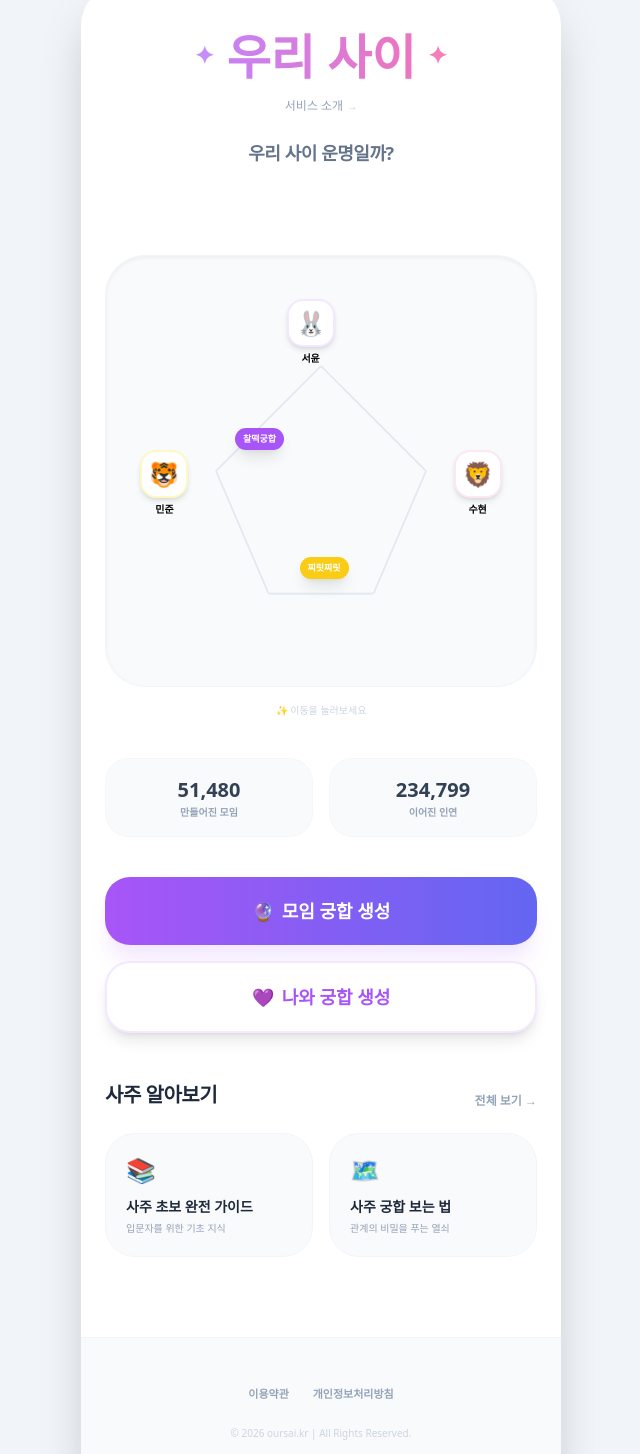
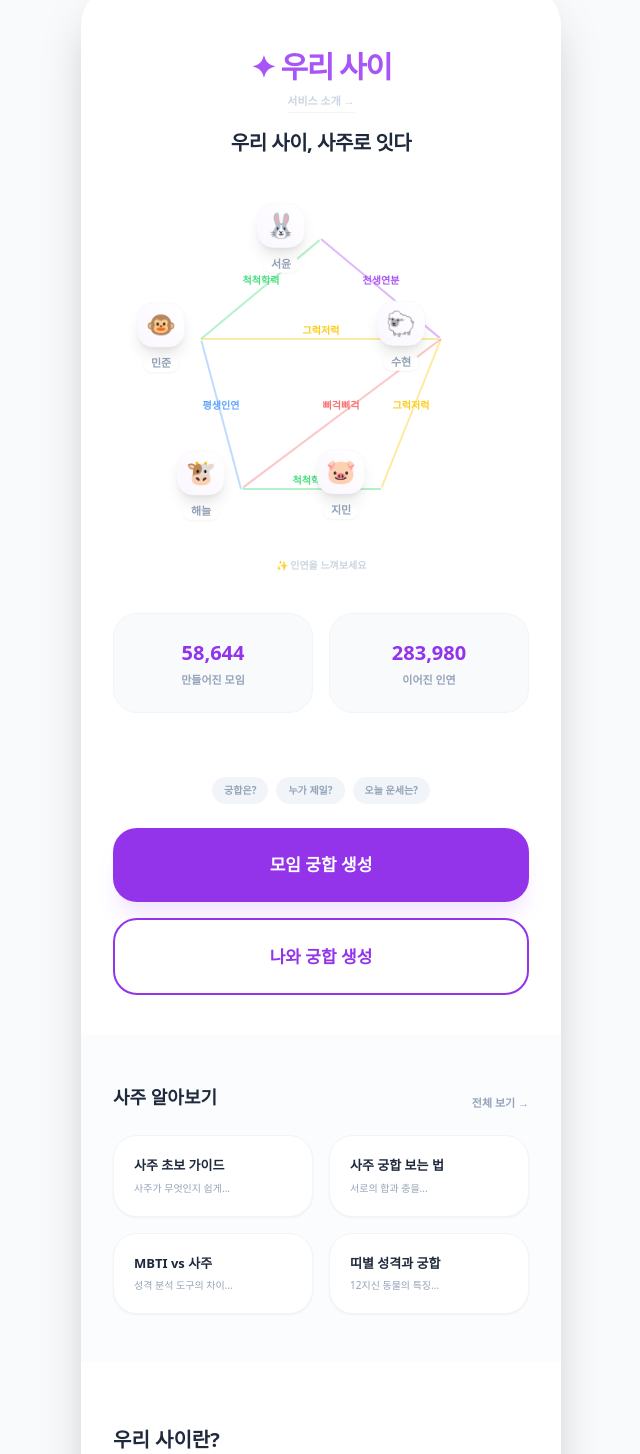
Before and after one commit to PLANB-John/oursai-web, a Next.js app: page / in a window 1280 px wide. Shown: the part 55-1509 px from the top of the page, without its empty margins (319-959 px from the left). Built offline with nearby package versions, Linux system fonts and the light colour scheme.

Commit message:
Update index.js

```diff
--- a/pages/index.js
+++ b/pages/index.js
@@ -1,122 +1,187 @@
-import React from 'react';
+import React, { useEffect, useState } from 'react';
 import Head from 'next/head';
+import { motion, AnimatePresence } from 'framer-motion';
 
-export default function EeumStyleMain() {
+export default function Home() {
+  // 1. 네트워크 캐릭터 데이터 (영상 기반)
+  const users = [
+    { id: 1, name: '서윤', icon: '🐰', x: 200, y: 50 },
+    { id: 2, name: '수현', icon: '🐑', x: 320, y: 150 },
+    { id: 3, name: '지민', icon: '🐷', x: 260, y: 300 },
+    { id: 4, name: '해늘', icon: '🐮', x: 120, y: 300 },
+    { id: 5, name: '민준', icon: '🐵', x: 80, y: 150 },
+  ];
+
+  // 2. 연결선 데이터 및 라벨 (영상 기반)
+  const connections = [
+    { from: 1, to: 2, label: '천생연분', color: '#A855F7' },
+    { from: 2, to: 3, label: '그럭저럭', color: '#FACC15' },
+    { from: 3, to: 4, label: '척척학력', color: '#4ADE80' },
+    { from: 4, to: 5, label: '평생인연', color: '#60A5FA' },
+    { from: 5, to: 1, label: '척척학력', color: '#4ADE80' },
+    { from: 5, to: 2, label: '그럭저럭', color: '#FACC15' },
+    { from: 2, to: 4, label: '삐걱삐걱', color: '#F87171' },
+  ];
+
   return (
-    <div className="min-h-screen bg-slate-100 flex justify-center items-start sm:py-10">
+    <div className="min-h-screen bg-slate-50 flex justify-center items-start sm:py-10 font-sans text-slate-800">
       <Head>
-        <title>우리사이 (oursai.kr) | 사주로 잇다</title>
+        <title>우리 사이 (oursai.kr) | 우리 사이, 사주로 잇다</title>
       </Head>
 
-      <div className="w-full max-w-[480px] min-h-screen bg-white shadow-2xl flex flex-col relative overflow-hidden sm:rounded-[40px] font-sans">
+      <div className="w-full max-w-[480px] min-h-screen bg-white shadow-2xl flex flex-col relative overflow-hidden sm:rounded-[40px] pb-20">
 
-{/* --- 상단 헤더 섹션 (폰트 굵기 수정 및 카피 문구 추가) --- */}
-        <header className="px-6 py-12 text-center">
-          <div className="flex flex-col items-center gap-4">
-            {/* 메인 로고 영역 */}
-            <h1 className="text-5xl font-black text-transparent bg-clip-text bg-gradient-to-r from-purple-400 to-pink-400 flex items-center justify-center gap-3">
-              <span className="text-purple-400 animate-pulse text-2xl mb-1">✦</span>
-              우리 사이
-              <span className="text-pink-400 animate-pulse text-2xl mb-1">✦</span>
-            </h1>
-
-            {/* 서비스 소개: 폰트 굵기를 font-medium으로 얇게 조정 */}
-            <a
-              href="/intro"
-              className="text-[12px] text-slate-400 font-medium flex items-center gap-1 hover:text-purple-400 transition-colors"
+        {/* --- 1. 상단 도입부 --- */}
+        <header className="pt-16 pb-8 text-center space-y-4">
+          <motion.div
+            initial={{ opacity: 0, y: -20 }} animate={{ opacity: 1, y: 0 }}
+            className="flex flex-col items-center gap-2"
           >
-              서비스 소개 <span className="text-[10px] opacity-60">→</span>
+            <span className="text-purple-500 text-3xl font-black tracking-tighter">✦ 우리 사이</span>
+            <a href="/intro" className="text-[11px] text-slate-300 font-bold border-b border-slate-100 pb-0.5">
+              서비스 소개 →
             </a>
-
-            {/* 카피 문구: '이음' 스타일의 슬로건 추가 */}
-            <p className="text-slate-500 font-bold text-lg tracking-tight mt-2">
-              우리 사이 운명일까?
-            </p>
-          </div>
+          </motion.div>
+          <h1 className="text-xl font-black text-slate-800 tracking-tight">우리 사이, 사주로 잇다</h1>
         </header>
 
-        {/* --- 중앙 인연 네트워크 (이음 핵심 비주얼) --- */}
-        <section className="px-6 relative py-10">
-          <div className="aspect-square bg-slate-50 rounded-[40px] border border-slate-100 relative flex items-center justify-center overflow-hidden shadow-inner">
-            {/* 인연 연결선 (SVG) */}
-            <svg className="absolute inset-0 w-full h-full p-10" viewBox="0 0 100 100">
-              <line x1="50" y1="20" x2="20" y2="50" stroke="#E2E8F0" strokeWidth="0.5" />
-              <line x1="50" y1="20" x2="80" y2="50" stroke="#E2E8F0" strokeWidth="0.5" />
-              <line x1="20" y1="50" x2="35" y2="85" stroke="#E2E8F0" strokeWidth="0.5" />
-              <line x1="80" y1="50" x2="65" y2="85" stroke="#E2E8F0" strokeWidth="0.5" />
-              <line x1="35" y1="85" x2="65" y2="85" stroke="#E2E8F0" strokeWidth="0.5" />
+        {/* --- 2. 핵심 애니메이션: 인연 네트워크 --- */}
+        <div className="relative w-full h-[400px] flex justify-center items-center overflow-hidden">
+          <svg className="absolute w-full h-full" viewBox="0 0 400 400">
+            {connections.map((conn, i) => {
+              const fromUser = users.find(u => u.id === conn.from);
+              const toUser = users.find(u => u.id === conn.to);
+              return (
+                <g key={i}>
+                  <motion.line
+                    x1={fromUser.x} y1={fromUser.y} x2={toUser.x} y2={toUser.y}
+                    stroke={conn.color} strokeWidth="2" strokeDasharray="4 4"
+                    initial={{ pathLength: 0, opacity: 0 }}
+                    animate={{ pathLength: 1, opacity: 0.4 }}
+                    transition={{ duration: 2, repeat: Infinity, repeatType: "reverse" }}
+                  />
+                  <motion.text
+                    x={(fromUser.x + toUser.x) / 2} y={(fromUser.y + toUser.y) / 2}
+                    fill={conn.color} fontSize="10" fontWeight="bold" textAnchor="middle" dy="-5"
+                    initial={{ scale: 0 }} animate={{ scale: 1 }}
+                    className="bg-white"
+                  >
+                    {conn.label}
+                  </motion.text>
+                </g>
+              );
+            })}
           </svg>
 
-            {/* 아바타 노드들 (예시) */}
-            <div className="absolute top-[10%] left-[42%] flex flex-col items-center">
-              <div className="w-12 h-12 bg-white rounded-2xl shadow-md border-2 border-purple-100 flex items-center justify-center text-2xl">🐰</div>
-              <span className="text-[10px] font-bold mt-1">서윤</span>
+          {users.map((user) => (
+            <motion.div
+              key={user.id}
+              style={{ left: user.x - 35, top: user.y - 35 }}
+              className="absolute w-[70px] h-[70px] flex flex-col items-center justify-center"
+              animate={{ y: [0, -5, 0] }}
+              transition={{ duration: 3, repeat: Infinity, delay: user.id * 0.5 }}
+            >
+              <div className="w-12 h-12 bg-white rounded-2xl shadow-lg border border-slate-50 flex items-center justify-center text-2xl relative overflow-hidden">
+                {user.icon}
+                <div className="absolute inset-0 bg-gradient-to-tr from-purple-500/5 to-transparent"></div>
               </div>
-            <div className="absolute top-[45%] left-[8%] flex flex-col items-center">
-              <div className="w-12 h-12 bg-white rounded-2xl shadow-md border-2 border-yellow-100 flex items-center justify-center text-2xl">🐯</div>
-              <span className="text-[10px] font-bold mt-1">민준</span>
-            </div>
-            <div className="absolute top-[45%] right-[8%] flex flex-col items-center">
-              <div className="w-12 h-12 bg-white rounded-2xl shadow-md border-2 border-pink-100 flex items-center justify-center text-2xl">🦁</div>
-              <span className="text-[10px] font-bold mt-1">수현</span>
+              <span className="text-[11px] font-bold text-slate-400 mt-2 bg-white px-2 rounded-full shadow-sm">
+                {user.name}
+              </span>
+            </motion.div>
+          ))}
+          <p className="absolute bottom-4 text-[10px] text-slate-300 font-bold">✨ 인연을 느껴보세요</p>
         </div>
 
-            {/* 중간 뱃지 (이음 스타일) */}
-            <div className="absolute top-[40%] left-[30%] bg-purple-500 text-white text-[9px] px-2 py-1 rounded-full font-bold shadow-lg">찰떡궁합</div>
-            <div className="absolute bottom-[25%] left-[45%] bg-yellow-400 text-white text-[9px] px-2 py-1 rounded-full font-bold shadow-lg">찌릿찌릿</div>
+        {/* --- 3. 실시간 통계 --- */}
+        <section className="px-8 py-6 grid grid-cols-2 gap-4">
+          <div className="bg-slate-50 p-6 rounded-3xl border border-slate-100 text-center space-y-1">
+            <p className="text-[20px] font-black text-purple-600">58,644</p>
+            <p className="text-[11px] text-slate-400 font-bold">만들어진 모임</p>
           </div>
-          <p className="text-center text-[10px] text-slate-300 mt-4 font-medium">✨ 이동을 눌러보세요</p>
-        </section>
-
-        {/* --- 통계 섹션 --- */}
-        <section className="px-6 flex gap-4 mb-10">
-          <div className="flex-1 bg-slate-50 p-4 rounded-3xl text-center border border-slate-100/50">
-            <p className="text-[20px] font-black text-slate-700">51,480</p>
-            <p className="text-[10px] text-slate-400 font-bold">만들어진 모임</p>
-          </div>
-          <div className="flex-1 bg-slate-50 p-4 rounded-3xl text-center border border-slate-100/50">
-            <p className="text-[20px] font-black text-slate-700">234,799</p>
-            <p className="text-[10px] text-slate-400 font-bold">이어진 인연</p>
+          <div className="bg-slate-50 p-6 rounded-3xl border border-slate-100 text-center space-y-1">
+            <p className="text-[20px] font-black text-purple-600">283,980</p>
+            <p className="text-[11px] text-slate-400 font-bold">이어진 인연</p>
           </div>
         </section>
 
-        {/* --- 핵심 액션 버튼 (CTA) --- */}
-        <section className="px-6 space-y-4 mb-12">
-          <button className="w-full py-5 bg-gradient-to-r from-purple-500 to-indigo-500 text-white rounded-[25px] text-lg font-black shadow-xl shadow-purple-100 active:scale-95 transition-all flex items-center justify-center gap-2">
-            <span>🔮</span> 모임 궁합 생성
+        {/* --- 4. 메인 액션 버튼 --- */}
+        <main className="px-8 py-10 space-y-6">
+          <div className="flex justify-center gap-2 mb-4">
+            {['궁합은?', '누가 제일?', '오늘 운세는?'].map((tab, i) => (
+              <span key={i} className="px-3 py-1.5 bg-slate-100 rounded-full text-[10px] font-bold text-slate-400">
+                {tab}
+              </span>
+            ))}
+          </div>
+
+          <div className="space-y-4">
+            <button className="w-full py-6 bg-purple-600 text-white rounded-[24px] font-black text-[17px] shadow-xl shadow-purple-100 hover:bg-purple-700 transition-all active:scale-95">
+              모임 궁합 생성
             </button>
-          <button className="w-full py-5 bg-white border-2 border-purple-100 text-purple-500 rounded-[25px] text-lg font-black shadow-lg active:scale-95 transition-all flex items-center justify-center gap-2">
-            <span>💜</span> 나와 궁합 생성
+            <button className="w-full py-6 bg-white text-purple-600 rounded-[24px] font-black text-[17px] border-2 border-purple-600 hover:bg-purple-50 transition-all active:scale-95">
+              나와 궁합 생성
             </button>
-        </section>
+          </div>
+        </main>
 
-        {/* --- 사주 가이드 카드 --- */}
-        <section className="px-6 pb-20">
-          <div className="flex justify-between items-end mb-6">
-            <h3 className="text-xl font-bold text-slate-800 tracking-tight">사주 알아보기</h3>
-            <span className="text-xs text-slate-400 font-bold">전체 보기 →</span>
+        {/* --- 5. 사주 알아보기 (가이드 섹션) --- */}
+        <section className="px-8 py-12 space-y-6 bg-slate-50/50">
+          <div className="flex justify-between items-end">
+            <h2 className="text-lg font-black text-slate-800">사주 알아보기</h2>
+            <a href="/guide" className="text-[11px] text-slate-400 font-bold">전체 보기 →</a>
           </div>
           <div className="grid grid-cols-2 gap-4">
-            <div className="bg-slate-50 p-5 rounded-[30px] border border-slate-100">
-              <div className="text-2xl mb-3">📚</div>
-              <p className="font-bold text-sm text-slate-800 mb-1 leading-tight">사주 초보 완전 가이드</p>
-              <p className="text-[10px] text-slate-400 leading-relaxed">입문자를 위한 기초 지식</p>
-            </div>
-            <div className="bg-slate-50 p-5 rounded-[30px] border border-slate-100">
-              <div className="text-2xl mb-3">🗺️</div>
-              <p className="font-bold text-sm text-slate-800 mb-1 leading-tight">사주 궁합 보는 법</p>
-              <p className="text-[10px] text-slate-400 leading-relaxed">관계의 비밀을 푸는 열쇠</p>
-            </div>
+            {[
+              { t: '사주 초보 가이드', d: '사주가 무엇인지 쉽게...', link: '/guide/beginner' },
+              { t: '사주 궁합 보는 법', d: '서로의 합과 충을...', link: '/guide/matching' },
+              { t: 'MBTI vs 사주', d: '성격 분석 도구의 차이...', link: '/guide/mbti' },
+              { t: '띠별 성격과 궁합', d: '12지신 동물의 특징...', link: '/guide/zodiac' }
+            ].map((card, i) => (
+              <a key={i} href={card.link} className="bg-white p-5 rounded-3xl border border-slate-100 shadow-sm hover:shadow-md transition-all">
+                <p className="text-[13px] font-bold text-slate-800 mb-1">{card.t}</p>
+                <p className="text-[10px] text-slate-400 leading-4">{card.d}</p>
+              </a>
+            ))}
           </div>
         </section>
 
-        {/* --- 하단 정보 및 푸터 --- */}
-        <footer className="px-6 py-12 bg-slate-50 border-t border-slate-100 text-center">
-          <div className="flex justify-center gap-6 text-[11px] text-slate-400 font-bold mb-6">
-            <a href="/terms">이용약관</a>
-            <a href="/privacy">개인정보처리방침</a>
+        {/* --- 6. 서비스 소개 텍스트 --- */}
+        <section className="px-8 py-16 space-y-10">
+          <div className="space-y-4">
+            <h2 className="text-xl font-black text-slate-800">우리 사이란?</h2>
+            <p className="text-[13px] text-slate-500 leading-7">
+              우리 사이는 사주 일주를 기반으로 한 그룹 궁합 분석 서비스입니다. 친구, 동료, 가족 등 모든 모임 구성원들이 서로 얼마나 잘 맞는지 재미있게 확인할 수 있습니다. 전통적인 사주 이론을 현대적으로 재해석하여, 누구나 쉽게 이해할 수 있는 방식으로 궁합 결과를 제공합니다.
+            </p>
           </div>
-          <p className="text-[10px] text-slate-300 font-medium">© 2026 oursai.kr | All Rights Reserved.</p>
+          <div className="bg-slate-50 p-8 rounded-[40px] space-y-4">
+            {[
+              '최대 12명까지 그룹 궁합 분석',
+              '완전 무료, 회원가입 불필요',
+              '링크 공유로 간편한 참여'
+            ].map((txt, i) => (
+              <p key={i} className="text-[13px] font-bold text-slate-700 flex items-center gap-3">
+                <span className="text-purple-500">✓</span> {txt}
+              </p>
+            ))}
+          </div>
+        </section>
+
+        {/* --- 7. 우리 사이 고유 푸터 (일관성 유지) --- */}
+        <footer className="px-8 py-16 bg-white text-center space-y-10 border-t border-slate-50">
+          <div className="flex justify-center gap-6 text-[12px] text-slate-300 font-bold">
+            <a href="/intro" className="hover:text-purple-400">서비스 소개</a>
+            <span className="text-slate-100">|</span>
+            <a href="/faq" className="hover:text-purple-400">자주 묻는 질문</a>
+            <span className="text-slate-100">|</span>
+            <a href="/feedback" className="hover:text-purple-400">의견 보내기</a>
+          </div>
+          <div className="flex justify-center gap-6 text-[12px] text-slate-300 font-bold">
+            <a href="/terms" className="hover:text-purple-400">이용약관</a>
+            <span className="text-slate-100">|</span>
+            <a href="/privacy" className="hover:text-purple-400">개인정보처리방침</a>
+          </div>
+          <p className="text-[11px] text-slate-200 font-medium italic">© 2026 oursai.kr | All Rights Reserved.</p>
         </footer>
       </div>
     </div>
```
Lines whose indentation alone changed are shown as unchanged.
